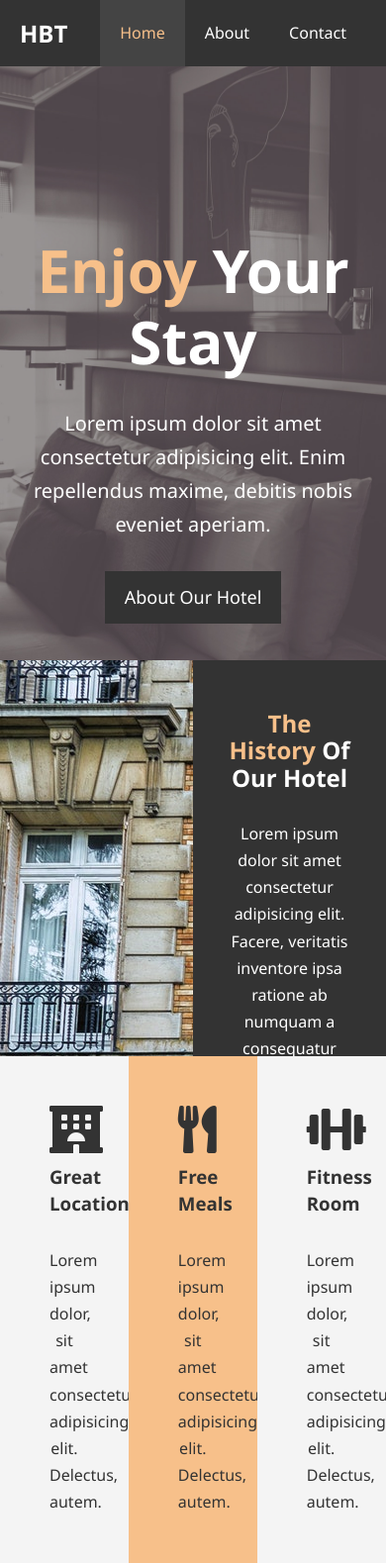
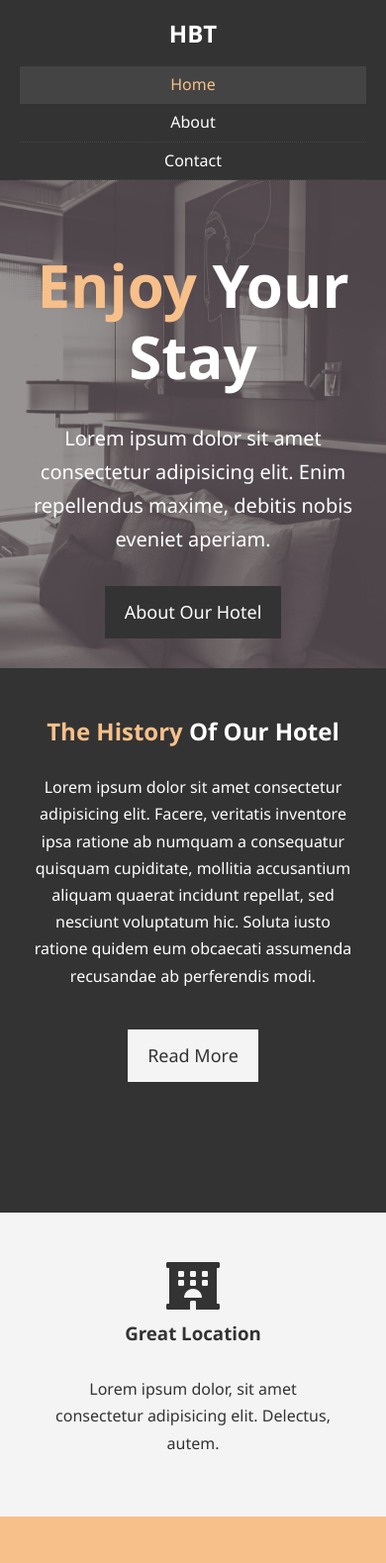
Before and after one commit to KidFrom90/Hotel-Website, a plain HTML site: page index.html in a window 390 px wide. Shown: the top 1579 px of the page at 99% size. Drawn offline with Linux system fonts and the light colour scheme.

Commit message:
added responsive media

```diff
--- a/about.html
+++ b/about.html
@@ -5,6 +5,7 @@
   <meta http-equiv="X-UA-Compatible" content="IE=edge">
   <meta name="viewport" content="width=device-width, initial-scale=1.0">
   <link rel="stylesheet" href="css/style.css">
+  <link rel="stylesheet" media="screen and (max-width: 768px)" href="css/mobile.css">
   <title>Hotel BT | About</title>
 </head>
 <body>
--- /dev/null
+++ b/css/mobile.css
@@ -0,0 +1,58 @@
+#navbar .logo {
+  float: none;
+  text-align: center;
+}
+#navbar ul,
+#navbar ul li {
+  float: none;
+  text-align: center;
+}
+#navbar ul li a {
+  padding: 5px;
+  border-bottom: 1px dotted #444;
+}
+
+/* Showcase */
+#showcase {
+  height: 100%;
+}
+#showcase .showcase-content {
+  padding-top: 70px;
+  padding-bottom: 30px;
+}
+
+/* Home Info */
+#home-info {
+  height: 550px;
+}
+#home-info .info-img {
+  display: none;
+}
+#home-info .info-content {
+  float: none;
+  width: 100%;
+}
+
+/* Boxes */
+.box {
+  float: none;
+  width: 100%;
+}
+
+/* About Info */
+#about-info .info-right,
+#about-info .info-left {
+  float: none;
+  width: 100%;
+}
+#about-info .info-right {
+  margin-top: 30px;
+}
+.l-heading {
+  text-align: center;
+}
+
+/* Contact Info */
+#contact-info .box {
+  border-bottom: 1px dotted #444;
+}
--- a/css/style.css
+++ b/css/style.css
@@ -68,6 +68,7 @@ p {
 }
 .l-heading {
   font-size: 40px;
+  line-height: 1.2;
 }
 
 /* Padding */
@@ -84,7 +85,7 @@ p {
 #navbar a {
   color: #fff;
 }
-#navbar h1 {
+#navbar .logo {
   float: left;
   padding-top: 20px;
 }
@@ -130,7 +131,7 @@ p {
 
 /* Home Info */
 #home-info {
-  height: 400px;
+  height: 450px;
 }
 #home-info .info-img {
   float: left;
@@ -180,7 +181,7 @@ p {
   min-height: 100%;
 }
 #testimonials {
-  height: 600px;
+  height: 100%;
   background: url('../assets/test-bg.jpg') no-repeat center center/cover;
   padding-top: 100px;
 }
--- a/index.html
+++ b/index.html
@@ -4,8 +4,9 @@
   <meta charset="UTF-8">
   <meta http-equiv="X-UA-Compatible" content="IE=edge">
   <meta name="viewport" content="width=device-width, initial-scale=1.0">
+  <link rel="stylesheet" href="https://use.fontawesome.com/releases/v5.15.3/css/all.css" integrity="sha384-SZXxX4whJ79/gErwcOYf+zWLeJdY/qpuqC4cAa9rOGUstPomtqpuNWT9wdPEn2fk" crossorigin="anonymous">
   <link rel="stylesheet" href="css/style.css">
-  <link rel="stylesheet" href="https://use.fontawesome.com/releases/v5.15.3/css/all.css" integrity="sha384-SZXxX4whJ79/gErwcOYf+zWLeJdY/qpuqC4cAa9rOGUstPomtqpuNWT9wdPEn2fk" crossorigin="anonymous">
+  <link rel="stylesheet" media="screen and (max-width: 768px)" href="css/mobile.css">
   <title>Hotel BT | Welcome</title>
 </head>
 <body>
```
Also changed, not shown: contact.html (+1 -0 lines).
